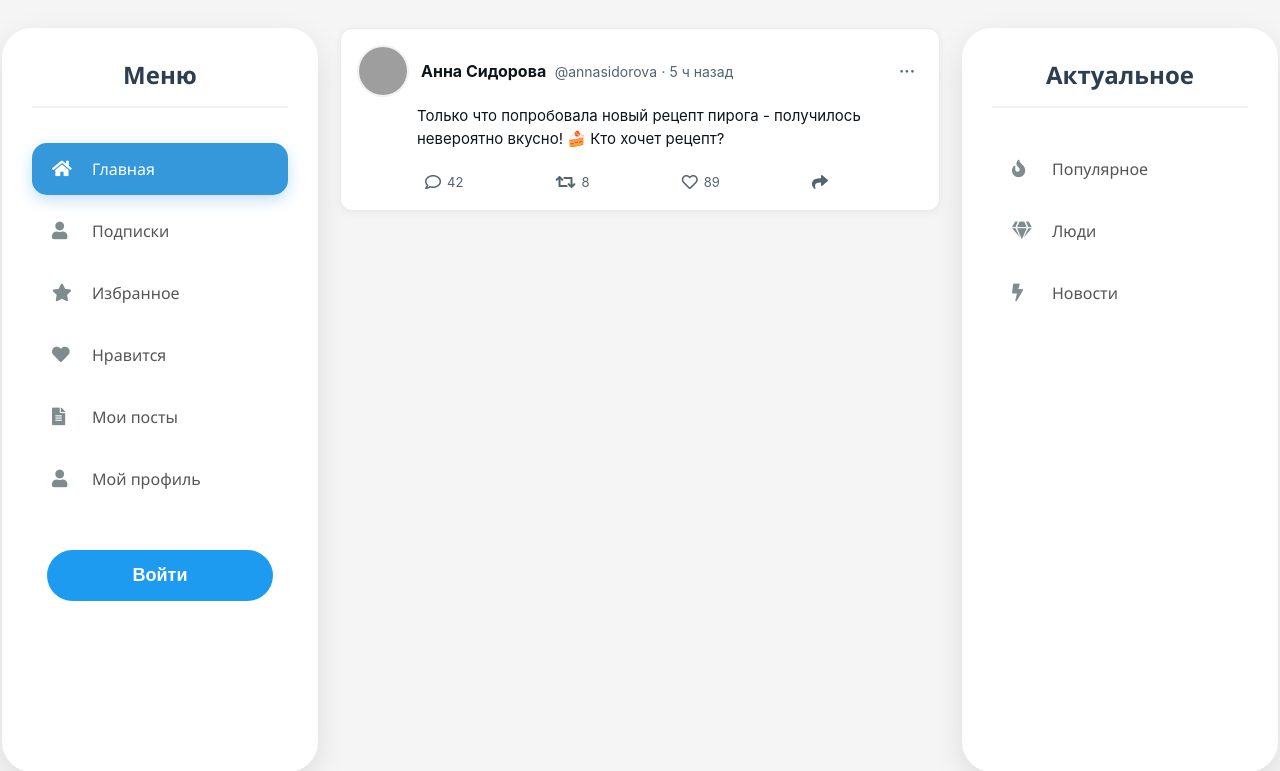
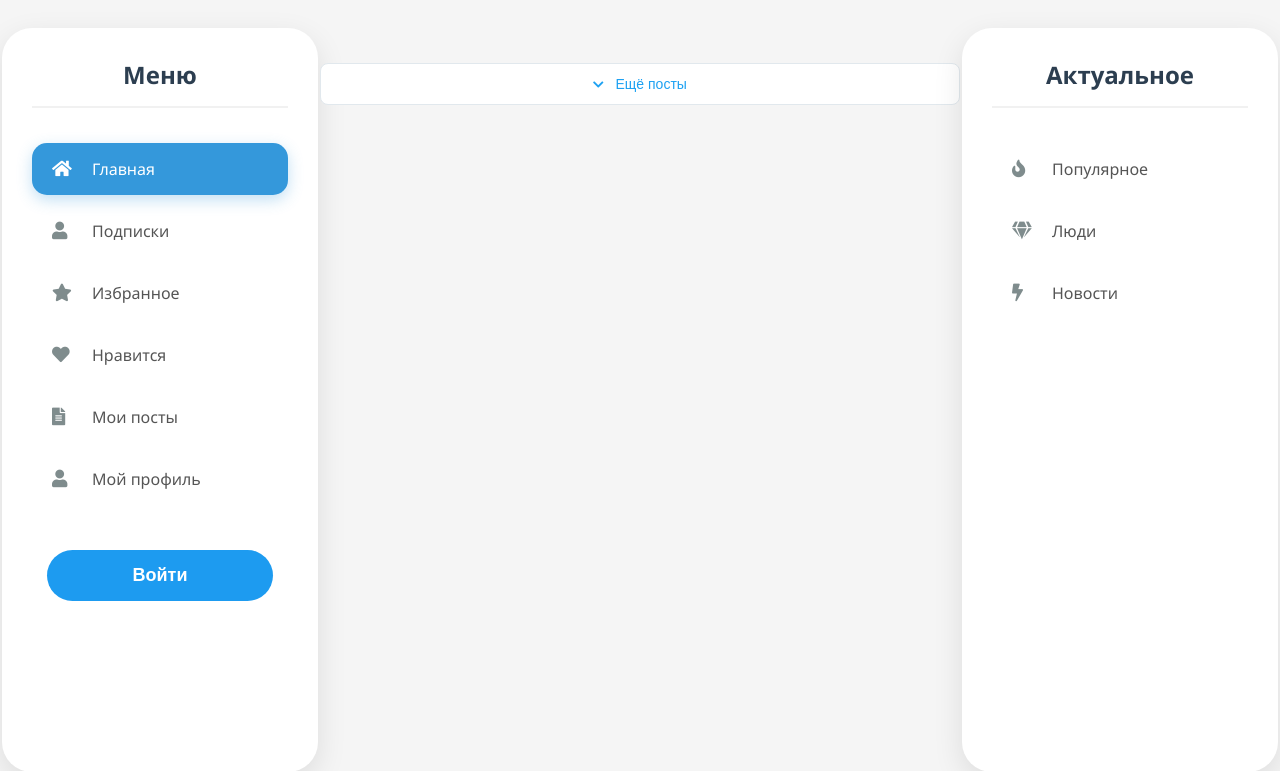
Before and after one commit to NikolayTe/MiniTwit, a Flask app: page / in a window 1280 px wide. Shown: the top 771 px of the page. Run offline with Flask 3, Linux system fonts and the light colour scheme; data that the repository does not hold is empty; grey boxes are pictures that could not be loaded.

Commit message:
Добавил кнопку "Еще посты"

```diff
--- a/app/static/css/index.css
+++ b/app/static/css/index.css
@@ -208,3 +208,50 @@
 .pointer{
   cursor: pointer;
 }
+
+/* Стили для кнопки загрузки доп постов */
+.com-load-more-btn {
+    display: block;
+    width: 100%;
+    padding: 12px 20px;
+    margin: 15px 0;
+    background-color: white;
+    border: 1px solid #e1e8ed;
+    border-radius: 8px;
+    color: #1da1f2;
+    font-size: 14px;
+    font-weight: 500;
+    cursor: pointer;
+    transition: all 0.2s ease;
+    text-align: center;
+    font-family: Arial, sans-serif;
+}
+.com-load-more-btn:hover {
+    background-color: #e8f5fe;
+    border-color: #1da1f2;
+}
+
+.com-load-more-btn:active {
+    transform: scale(0.98);
+}
+.com-load-more-btn i {
+    margin-right: 8px;
+    font-size: 12px;
+}
+.com-load-more-btn:disabled {
+    opacity: 0.6;
+    cursor: not-allowed;
+    background-color: #f8f9fa;
+    color: #657786;
+}
+.com-load-more-btn.loading {
+    pointer-events: none;
+    opacity: 0.7;
+}
+.com-load-more-btn.loading i {
+    animation: com-spin 1s linear infinite;
+}
+@keyframes com-spin {
+    0% { transform: rotate(0deg); }
+    100% { transform: rotate(360deg); }
+}
--- a/app/templates/main/index.html
+++ b/app/templates/main/index.html
@@ -102,8 +102,8 @@
   {% endfor %}
 
 
-  <!-- Пост 2 -->
-  <div class="tweet">
+  <!-- Пост тест -->
+  <!-- <div class="tweet">
     <div class="tweet-header">
       <img src="https://randomuser.me/api/portraits/women/2.jpg" alt="User" class="tweet-avatar">
       <div class="tweet-user-info">
@@ -133,8 +133,14 @@
         <i class="fas fa-share"></i>
       </div>
     </div>
-  </div>
+  </div> -->
 </div>
+
+
+<button class="com-load-more-btn" id="comLoadMore" onclick="comLoadMoreComments()">
+    <i class="fas fa-chevron-down"></i>
+    Ещё посты
+</button>
 
 
 {% include 'main/modal_comments.html' %}
```
